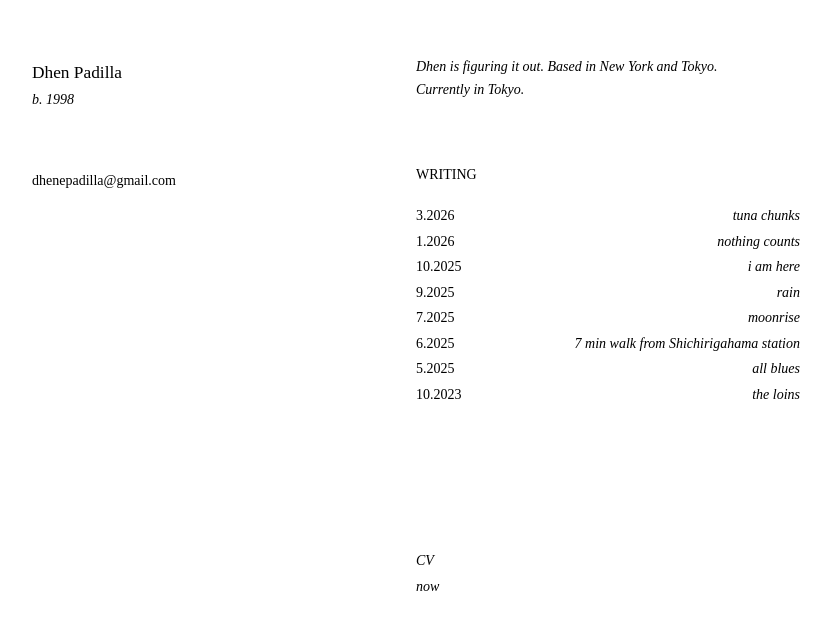
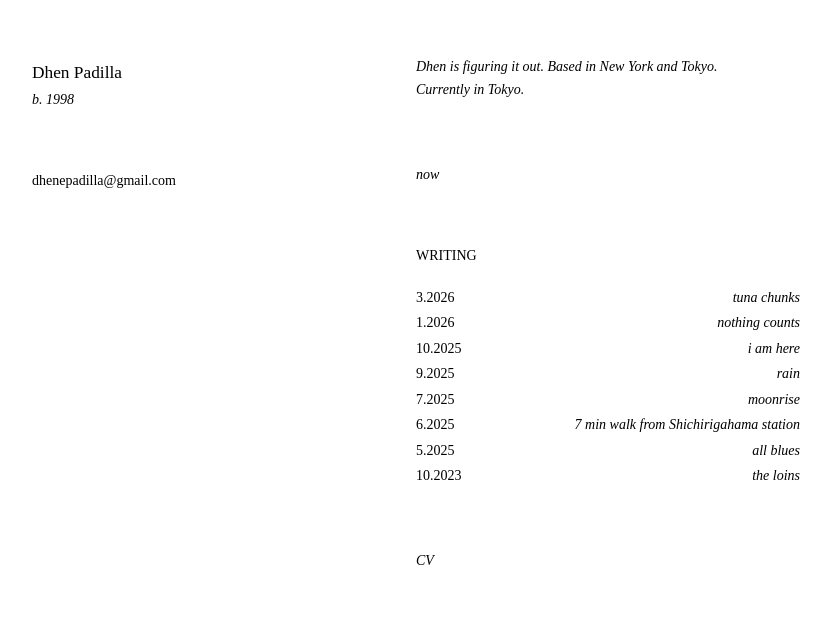
Before and after one commit to DhenPadilla/dhenpadilla, a Next.js app in the folder dhenpadilla/: page / in a window 1280 px wide. Shown: the part 144-774 px from the top of the page, without its empty margins (224-1055 px from the left). Built offline with nearby package versions, Linux system fonts and the light colour scheme.

Commit message:
Moving `now` placement on main

```diff
--- a/dhenpadilla/src/app/page.tsx
+++ b/dhenpadilla/src/app/page.tsx
@@ -33,6 +33,9 @@ export default function Index() {
               Dhen is figuring it out. Based in New York and Tokyo. <br/>
               Currently in {LOCATION}.
             </div>
+            <Link href="/now" className="text-sm/[1.25em] italic hover:underline">
+              now
+            </Link>
             <HomeSection title="Writing">
               <ul className="flex flex-col gap-2">
                 {allPosts.map((post) => (
@@ -53,9 +56,6 @@ export default function Index() {
             <Link href="/cv" className="text-sm/[1.25em] italic hover:underline">
               CV
             </Link>
-            <Link href="/now" className="text-sm/[1.25em] italic hover:underline">
-              now
-            </Link>
           </div>
         </footer>
       </Container>
```
